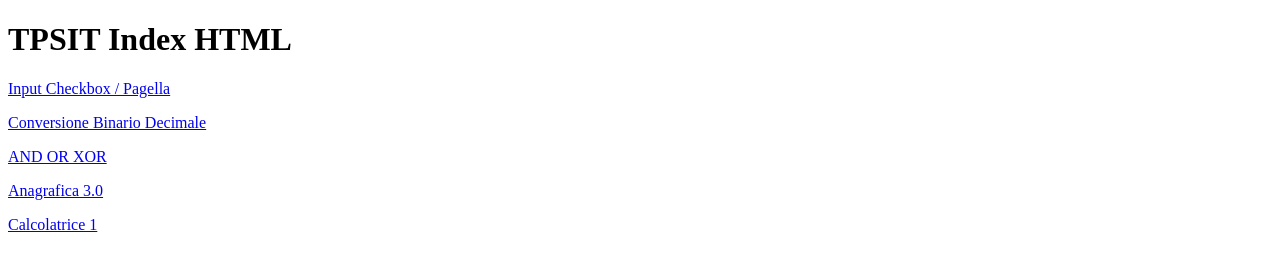
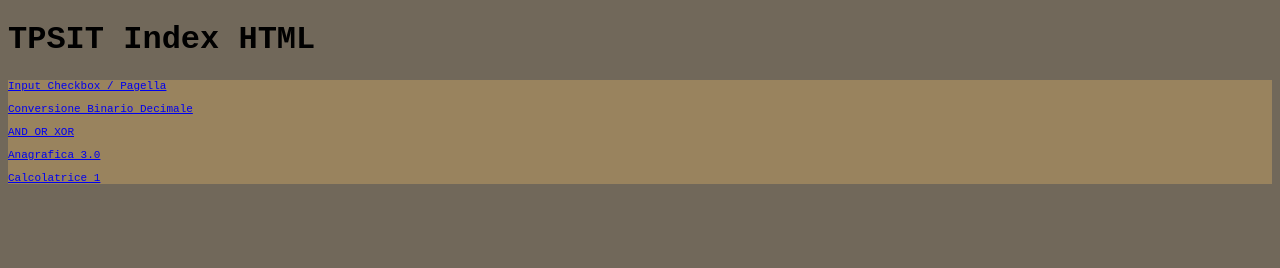
Before and after one commit to MinimumADHD/Cappelluti-Simone-TPSIT, a plain HTML site: page index.html in a window 1280 px wide. Drawn offline with Linux system fonts and the light colour scheme; a web font is replaced by a local one.

Commit message:
Index CSS Adjustments

```diff
--- a/index.html
+++ b/index.html
@@ -5,18 +5,23 @@
 	<meta charset = "UTF-8">
 </head>
 <title>TPSIT Index HTML</title>
+<link
+		rel = "stylesheet"
+		href = "index_style.css"
+>
 </head>
 
 <body>
-<h1>TPSIT Index HTML</h1>
-<p><a href = "061023/page.html">Input Checkbox / Pagella</a>
-</p>
-<p><a href = "131023/page.html">Conversione Binario Decimale</a>
-</p>
-<p><a href = "201023/page.html">AND OR XOR</a>
-</p>
-<p><a href = "021123/page.html">Anagrafica 3.0</a></p>
-<p><a href = "101123/page.html">Calcolatrice 1</a></p>
+<div class="container">
+	<h1>TPSIT Index HTML</h1>
+	<div class="div_links">
+		<p><a href = "061023/page.html">Input Checkbox / Pagella</a></p>
+		<p><a href = "131023/page.html">Conversione Binario Decimale</a></p>
+		<p><a href = "201023/page.html">AND OR XOR</a></p>
+		<p><a href = "021123/page.html">Anagrafica 3.0</a></p>
+		<p><a href = "101123/page.html">Calcolatrice 1</a></p>
+	</div>
+</div>
 </body>
 
 </html>
--- /dev/null
+++ b/index_style.css
@@ -0,0 +1,24 @@
+@font-face {
+    font-family: "Fira Code Header";
+    src: url('https://raw.githubusercontent.com/MinimumADHD/gitFontsArchive/main/Fira%20Code/woff/FiraCode-Bold.woff') format("woff");
+}
+
+@font-face {
+    font-family: "Fira Code Paragraph";
+    src: url('https://raw.githubusercontent.com/MinimumADHD/gitFontsArchive/main/Fira%20Code/woff/FiraCode-SemiBold.woff') format("woff");
+}
+
+body {
+    background: #71685A;
+}
+
+.container {
+    background: #71685A;
+    font-family: "Fira Code Header", monospace, Inconsolata;
+}
+
+.div_links {
+    background: #99835e;
+    font-family: "Fira Code Paragraph", monospace, Inconsolata;
+    font-size: 11px;
+}
```
